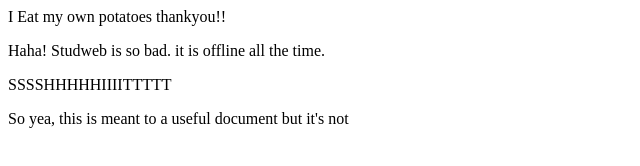
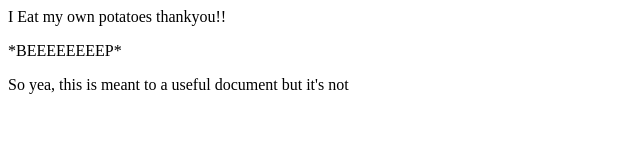
Before and after one commit to halorgium/team44, a plain HTML site: page web/hello.html in a window 1280 px wide. Shown: the whole page, without its empty margins (0-640 px from the left). Drawn offline with Linux system fonts and the light colour scheme.

Commit message:
fix up censoring etc

```diff
--- a/web/hello.html
+++ b/web/hello.html
@@ -1,15 +1,7 @@
 <html>
 <body>
-
 <p> I Eat my own potatoes thankyou!! </p>
-
-<p>Haha! Studweb is so bad. it is offline all the time.</p>
-
-
-<p> SSSSHHHHHIIIITTTTT </p>
-
-
+<p> *BEEEEEEEEP* </p>
 <p> So yea, this is meant to a useful document but it's not</p>
-
 </body>
 </html>
```
